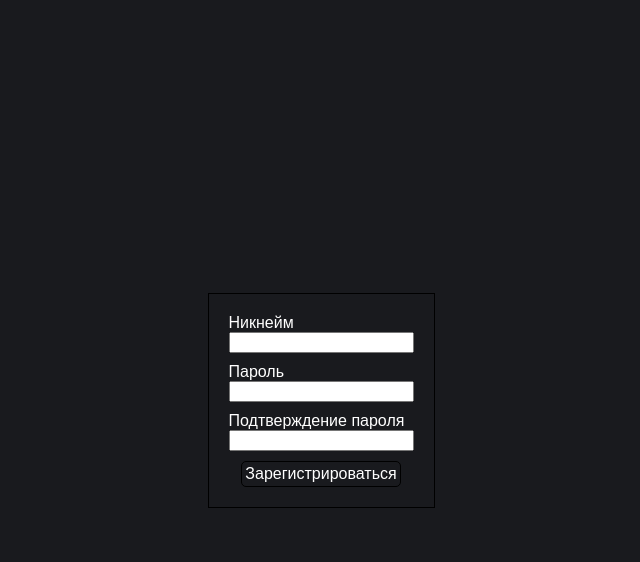
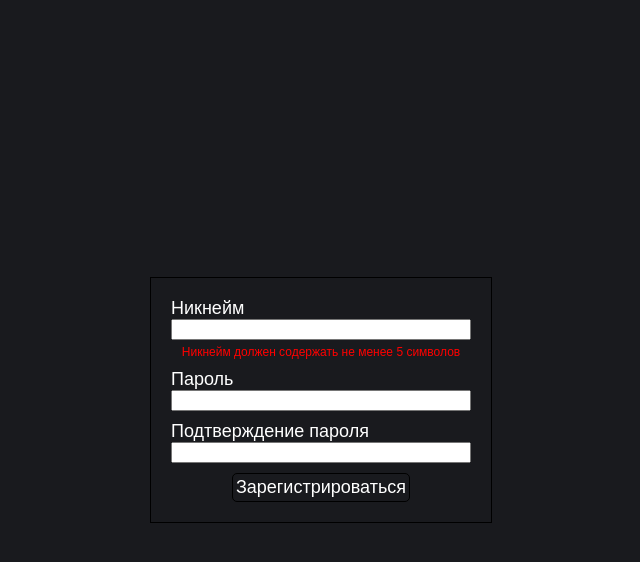
Before and after one commit to scontt/gproject-client, a Vue app: page /signup in a window 1280 px wide. Both pictures are taken after a click on the element "Зарегистрироваться". Shown: the top 562 px of the page, without its empty margins (319-959 px from the left). Built offline with nearby package versions, Linux system fonts and the light colour scheme; no server answers.

Commit message:
add register validation

```diff
--- a/src/pages/register.page.vue
+++ b/src/pages/register.page.vue
@@ -6,9 +6,40 @@ import apiClient from '@/app/api/baseApi'
 const username = ref('')
 const password = ref('')
 const passwordVerification = ref('')
+const isUsernameValid = ref(true);
+const isPasswordValid = ref(true);
+const isPasswordMatches = ref(true);
 
 const registerUser = async () => {
+  if (username.value.length < 6) {
+    isUsernameValid.value = false;
+    return;
+  }
+  else {
+    isUsernameValid.value = true;
+  }
+
+  if (password.value.length < 7) {
+    isPasswordValid.value = false;
+    return;
+  }
+  else {
+    isPasswordValid.value = true;
+  }
+
+  if (password.value != passwordVerification.value) {
+    isPasswordMatches.value = false;
+    return;
+  }
+  else {
+    isPasswordMatches.value = true;
+  }
+
   try {
+    isUsernameValid.value = true;
+    isPasswordValid.value = true;
+    isPasswordMatches.value = true;
+
     const body = {
       username: username.value,
       password: password.value,
@@ -32,14 +63,17 @@ const registerUser = async () => {
       <div class="register-block__sector username">
         <span class="block-text">Никнейм</span>
         <input v-model="username" type="text" />
+        <span v-if="!isUsernameValid" class="block-text input-error">Никнейм должен содержать не менее 5 символов</span>
       </div>
       <div class="register-block__sector password">
         <span class="block-text">Пароль</span>
         <input v-model="password" type="password" />
+        <span v-if="!isPasswordValid" class="block-text input-error">Пароль должен содержать не менее 6 символов</span>
       </div>
       <div class="register-block__sector repeat-password">
         <span class="block-text">Подтверждение пароля</span>
         <input v-model="passwordVerification" type="password" />
+        <span v-if="!isPasswordMatches" class="block-text input-error">Пароли должны совпадать</span>
       </div>
       <div class="register-block__sector signup-button">
         <span @click="registerUser">Зарегистрироваться</span>
@@ -58,6 +92,8 @@ const registerUser = async () => {
     border: 1px solid black;
     padding: 20px;
     margin: auto;
+    font-size: 18px;
+    width: 300px;
     display: flex;
     flex-direction: column;
     gap: 10px;
@@ -65,6 +101,13 @@ const registerUser = async () => {
     .register-block__sector {
       display: flex;
       flex-direction: column;
+
+      .input-error {
+        color: red;
+        font-size: 12px;
+        text-align: center;
+        margin-top: 5px;
+      }
     }
   }
 }
```
